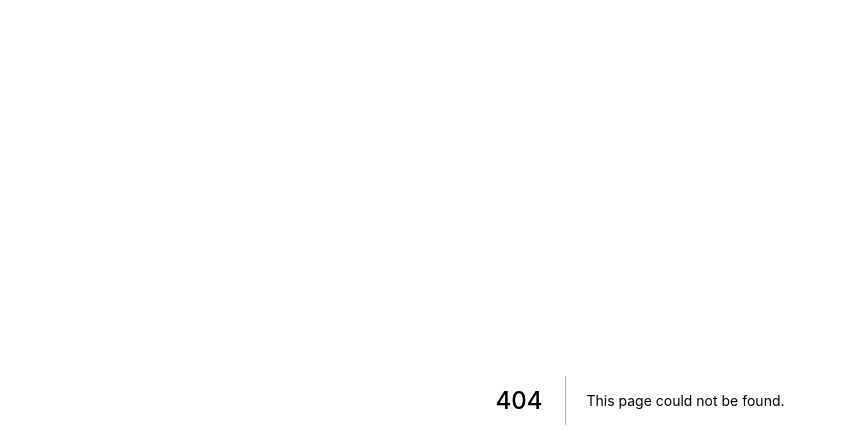
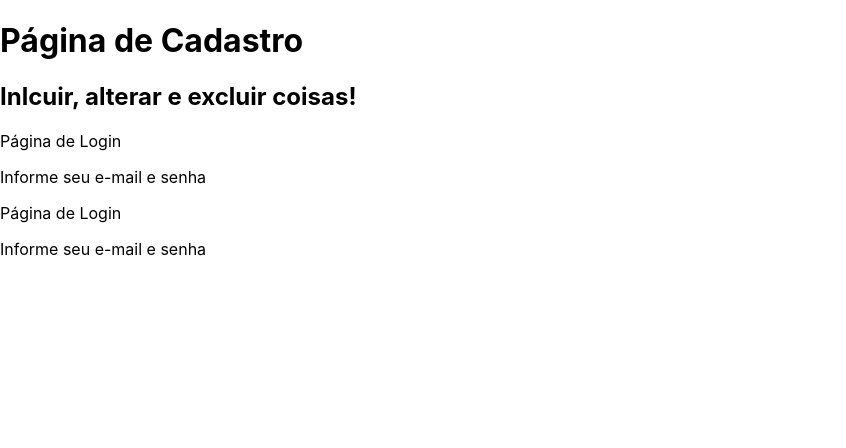
Before and after one commit to kleitonalbuquerque/curso-nextjs, a Next.js app: page /basicos/usandoTitulo in a window 1280 px wide. Before the commit this address had no page. Shown: the top 448 px of the page, without its empty margins (0-846 px from the left). Built offline with nearby package versions, Linux system fonts and the light colour scheme.

Commit message:
Usando fragment e passando propriedades para reutilização de componente

```diff
--- /dev/null
+++ b/components/Titulo.jsx
@@ -0,0 +1,31 @@
+export default function Titulo(props) {
+  console.log(props);
+  // Passando props para o componente
+  return props.pequeno ? (
+    <>
+      <p>{props.principal}</p>
+      <p>{props.descricao}</p>
+    </>
+  ) : (
+    <>
+      <h1>{props.principal}</h1>
+      <h2>{props.descricao}</h2>
+    </>
+  );
+
+  // if (props.pequeno) {
+  //   return (
+  //     <>
+  //       <p>{props.principal}</p>
+  //       <p>{props.descricao}</p>
+  //     </>
+  //   );
+  // } else {
+  //   return (
+  //     <>
+  //       <h1>{props.principal}</h1>
+  //       <h2>{props.descricao}</h2>
+  //     </>
+  //   );
+  // }
+}
--- /dev/null
+++ b/pages/basicos/usandoTitulo.jsx
@@ -0,0 +1,24 @@
+import Titulo from "../../components/Titulo";
+
+export default function usuandoTitulo(info) {
+  return (
+    <div>
+      <Titulo
+        principal="Página de Cadastro"
+        descricao="Inlcuir, alterar e excluir coisas!"
+      />
+
+      <Titulo
+        principal="Página de Login"
+        descricao="Informe seu e-mail e senha"
+        pequeno={true}
+      />
+
+      <Titulo
+        principal="Página de Login"
+        descricao="Informe seu e-mail e senha"
+        pequeno
+      />
+    </div>
+  );
+}
```
Also changed, not shown: pages/basicos/fragment1.jsx (added, +12 -0 lines), pages/basicos/fragment2.jsx (added, +8 -0 lines).
